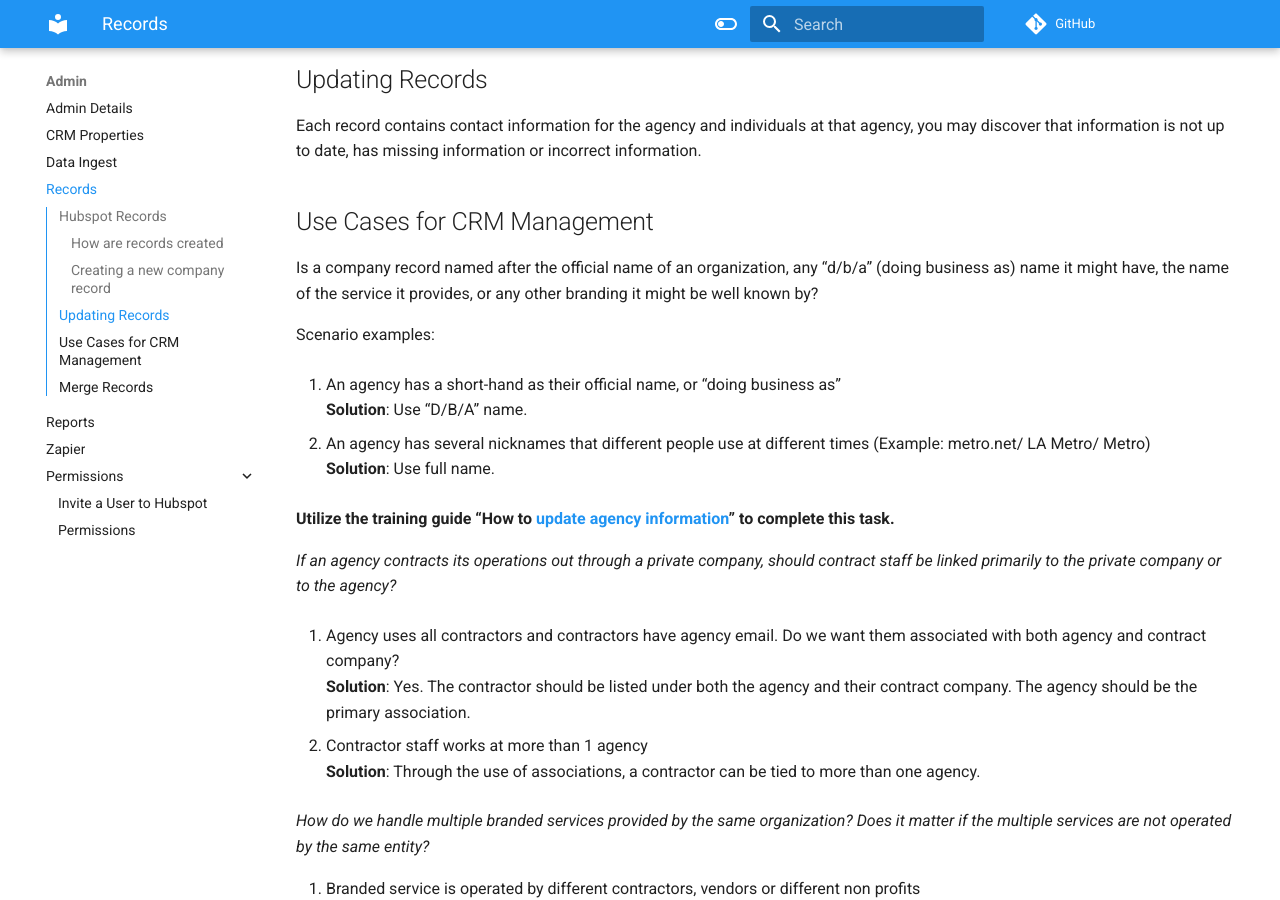
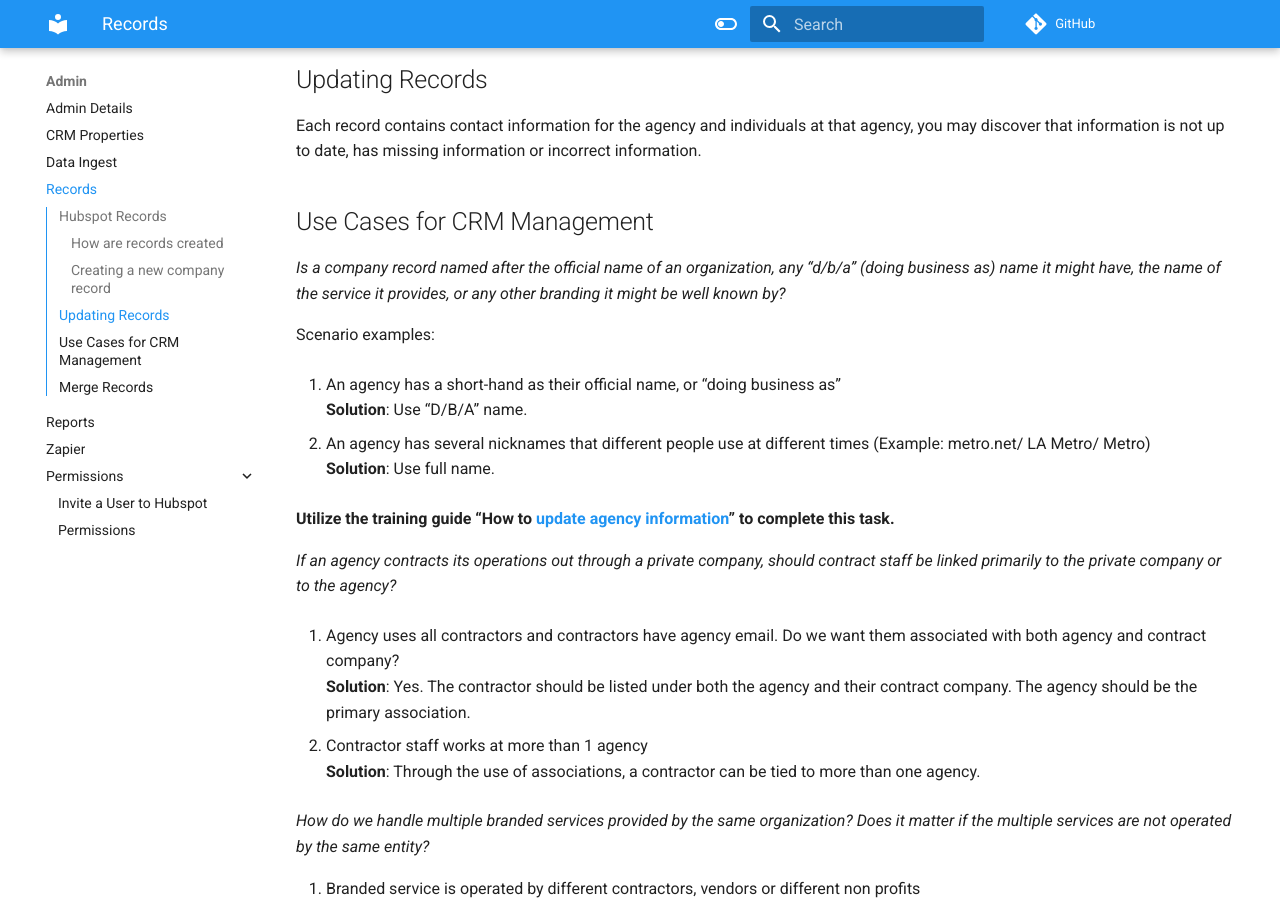
Before and after one commit to cal-itp/customer-success, an MkDocs documentation site: the page built from docs/admin/records.md, in a window 1280 px wide and 900 px high, scrolled down 736 px. Built offline with MkDocs 1.6.1 and Material for MkDocs 9.7.7, drawn with Linux system fonts in a browser that asks for light colours; nearby versions of some CDN libraries; comment, search, counter and statistics services are not loaded.

Commit message:
italicized for consistency

```diff
--- a/docs/admin/records.md
+++ b/docs/admin/records.md
@@ -20,7 +20,7 @@ Each record contains contact information for the agency and individuals at that
 
 ## Use Cases for CRM Management
 
-Is a company record named after the official name of an organization, any “d/b/a” (doing business as) name it might have, the name of the service it provides, or any other branding it might be well known by?
+_Is a company record named after the official name of an organization, any “d/b/a” (doing business as) name it might have, the name of the service it provides, or any other branding it might be well known by?_
 
 Scenario examples:<br>
 
```
